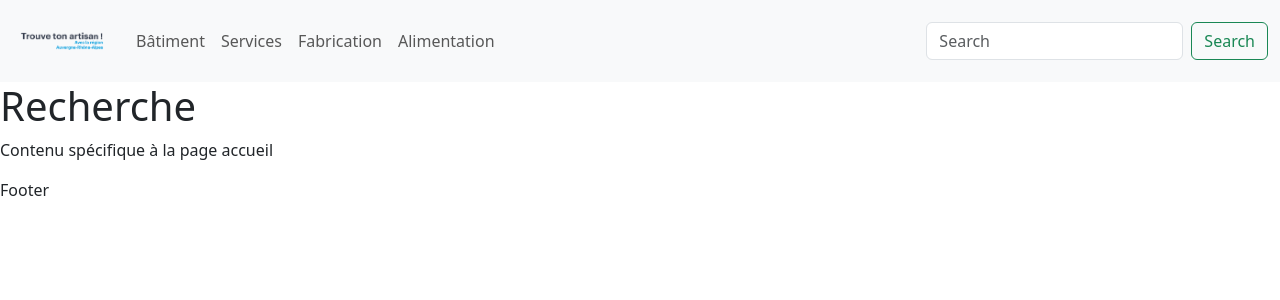
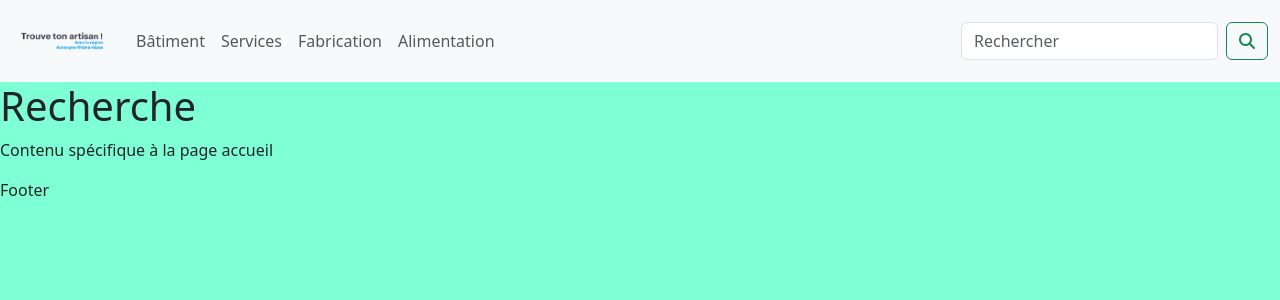
Before and after one commit to AnneCode25/React-Trouver_son_artisan, a React (Vite) app: page /Search in a window 1280 px wide. Shown: the top 300 px of the page. Built offline with nearby package versions, Linux system fonts and the light colour scheme.

Commit message:
structure header

```diff
--- a/src/components/layout/Header.jsx
+++ b/src/components/layout/Header.jsx
@@ -1,18 +1,58 @@
-import { Link } from 'react-router-dom';
-import NavLinkActive from '../commons/NavLinkActive.jsx';
+import { Link } from "react-router-dom";
+import NavLinkActive from "../commons/NavLinkActive.jsx";
 import Logo from "../../assets/images/Logo.png";
+import { FontAwesomeIcon } from "@fortawesome/react-fontawesome";
+import { useState, useEffect } from "react";
 
+const Header = () => {
+  const [isDesktop, setIsDesktop] = useState(window.innerWidth > 992);
+  const [overlayVisible, setOverlayVisible] = useState(false);
 
-const Header = () => (
+  useEffect(() => {
+    const handleResize = () => {
+      setIsDesktop(window.innerWidth > 992);
+    };
+
+    window.addEventListener('resize', handleResize);
+    return () => window.removeEventListener('resize', handleResize);
+  }, []);
+
+  const openOverlay = () => {
+    console.log("j'ai cliqué");
+    setOverlayVisible(!overlayVisible);
+  };
+
+  return (
     <header>
       <nav className="navbar navbar-expand-lg bg-body-tertiary">
         <div className="container-fluid">
-  <Link class="navbar-brand" to="/">
-      <img src={Logo} alt="logo" style={{ maxwidth:'100%', width:'100px', height:'auto'}}/>
+          <Link className="navbar-brand" to="/">
+            <img
+              src={Logo}
+              alt="logo"
+              style={{ maxwidth: "100%", width: "100px", height: "auto" }}
+            />
           </Link>
-    <button className="navbar-toggler" type="button" data-bs-toggle="collapse" data-bs-target="#navbarSupportedContent" aria-controls="navbarSupportedContent" aria-expanded="false" aria-label="Toggle navigation">
+          <div>
+          {!isDesktop && (
+          <FontAwesomeIcon
+            icon="fa-solid fa-magnifying-glass"
+            className="search"
+            onClick={openOverlay}
+          />
+        )}
+          <button
+            className="navbar-toggler"
+            type="button"
+            data-bs-toggle="collapse"
+            data-bs-target="#navbarSupportedContent"
+            aria-controls="navbarSupportedContent"
+            aria-expanded="false"
+            aria-label="Toggle navigation"
+          >
             <span className="navbar-toggler-icon"></span>
           </button>
+          </div>
           <div className="collapse navbar-collapse" id="navbarSupportedContent">
             <ul className="navbar-nav me-auto mb-2 mb-lg-0">
               <li className="nav-item">
@@ -28,14 +68,39 @@ const Header = () => (
                 <NavLinkActive to="/alimentation">Alimentation</NavLinkActive>
               </li>
             </ul>
-      <form className="d-flex" role="search">
-        <input className="form-control me-2" type="search" placeholder="Search" aria-label="Search"/>
-        <button className="btn btn-outline-success" type="submit">Search</button>
+            {isDesktop && (
+            <form className="d-flex overlay-recherche" role="search">
+              <input
+                className="form-control me-2"
+                type="search"
+                placeholder="Rechercher"
+                aria-label="Search"
+              />
+              <button className="btn btn-outline-success" type="submit">
+                <FontAwesomeIcon icon="fa-solid fa-magnifying-glass" />
+              </button>
             </form>
+          )}
           </div>
         </div>
       </nav>
+      {overlayVisible && (
+        <form className="d-flex" role="search">
+          <input
+            className="form-control me-2"
+            type="search"
+            placeholder="Rechercher"
+            aria-label="Search"
+          />
+          <button className="btn btn-outline-success" type="submit">
+          <FontAwesomeIcon
+            icon="fa-solid fa-magnifying-glass"
+          ></FontAwesomeIcon>
+          </button>
+        </form>
+      )}
     </header>
   );
+};
 
 export default Header;
--- a/src/main.jsx
+++ b/src/main.jsx
@@ -1,7 +1,12 @@
 import React from 'react'
 import ReactDOM from 'react-dom/client'
 import App from './App.jsx'
-import './index.css'
+import './styles/global.scss'
+
+import { library } from '@fortawesome/fontawesome-svg-core'
+import { fas } from '@fortawesome/free-solid-svg-icons'
+
+library.add(fas)
 
 const root = ReactDOM.createRoot(document.getElementById('root'));
 root.render(
--- /dev/null
+++ b/src/styles/global.css
@@ -0,0 +1,5 @@
+header .overlay-recherche {
+  display: none;
+}
+
+/*# sourceMappingURL=global.css.map */
--- a/src/styles/global.scss
+++ b/src/styles/global.scss
@@ -0,0 +1,13 @@
+header {
+        .search:hover {
+                cursor: pointer;
+        }
+
+        .search {
+                padding-right: 1rem     ;
+        }
+}
+
+body {
+        background-color: aquamarine;
+}
```
Also changed, not shown: package.json (+7 -0 lines), src/App.css (deleted), src/index.css (deleted), 2 other files (tests, documents, lock files or other folders). Lines whose indentation alone changed are shown as unchanged.
